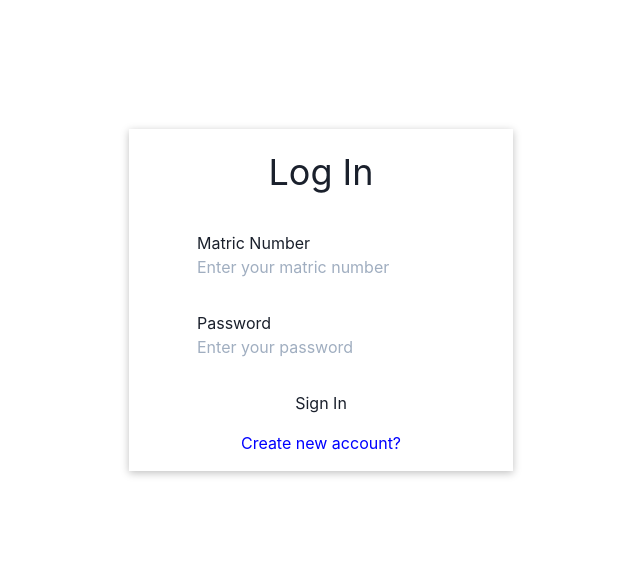
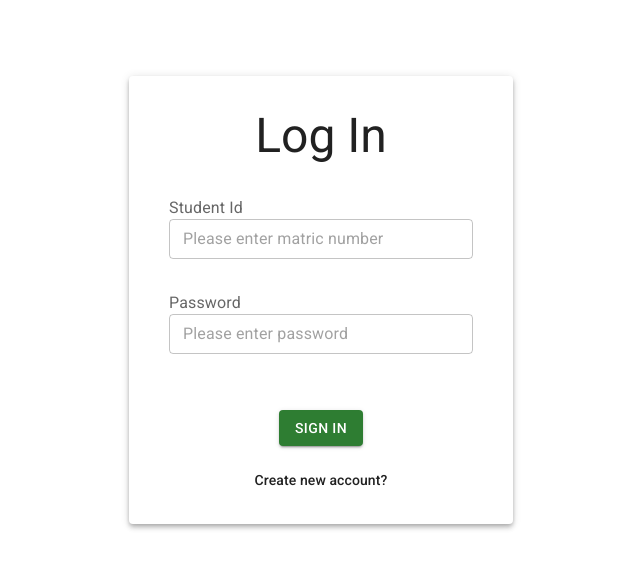
Before and after one commit to demolaemrick/course-registration-system, a React (Create React App) app in the folder client/: page /login in a window 1280 px wide. Shown: the top 568 px of the page, without its empty margins (319-959 px from the left). Built offline with nearby package versions, Linux system fonts and the light colour scheme; no server answers.

Commit message:
Update Login component

```diff
--- a/client/src/components/pages/Login.tsx
+++ b/client/src/components/pages/Login.tsx
@@ -1,13 +1,15 @@
-import { useRef } from "react";
+import { useRef, FormEvent } from "react";
+
 import {
-  Center,
+  Paper,
   FormControl,
   FormLabel,
-  Input,
-  VStack,
+  OutlinedInput,
+  Box,
   Button,
-  Text,
-} from "@chakra-ui/react";
+  Typography,
+} from "@mui/material";
+
 import { useDispatch, useSelector } from "react-redux";
 import { Link } from "react-router-dom";
 import { useHistory } from "react-router-dom";
@@ -15,10 +17,9 @@ import { useHistory } from "react-router-dom";
 import { login } from "../../store/user/user-actions";
 import { RootState } from "../../store";
 
-import Card from "../UI/Card/Card";
 import FormErrorMessage from "../UI/FormErrorMessage";
 
-const Auth = () => {
+const Login = () => {
   const { loginValidationError: validationError, authError } = useSelector(
     (state: RootState) => state.userReducer
   );
@@ -29,7 +30,8 @@ const Auth = () => {
   const dispatch = useDispatch();
   const history = useHistory();
 
-  const handleSubmit = () => {
+  const handleSubmit = (e: FormEvent) => {
+    e.preventDefault();
     const enteredMatricNo = matricNoRef.current!.value;
     const enteredPassword = passwordRef.current!.value;
 
@@ -37,57 +39,75 @@ const Auth = () => {
       matricNo: enteredMatricNo,
       password: enteredPassword,
     };
-
     dispatch(login(credentials, history));
   };
 
   return (
-    <Center h="600">
-      <Card width="30%">
-        <VStack spacing={4}>
-          <Text fontSize="4xl">Log In</Text>
-          <Text fontSize="lg" color="red.500">
+    <Box
+      component="form"
+      sx={{
+        display: "flex",
+        justifyContent: "center",
+        alignItems: "center",
+        minHeight: "600px",
+      }}
+      noValidate
+      autoComplete="off"
+      onSubmit={handleSubmit}
+    >
+      <Paper
+        elevation={4}
+        sx={{
+          display: "flex",
+          flexDirection: "column",
+          alignItems: "center",
+          p: 4,
+          minWidth: "30%",
+        }}
+      >
+        <Typography variant="h3" mb={2}>
+          Log In
+        </Typography>
+        <Typography variant="subtitle1" color="error" mb={2}>
           {authError}
-          </Text>
-          <FormControl id="matricNo">
-            <FormLabel>Matric Number</FormLabel>
-            <Input
+        </Typography>
+        <FormControl sx={{ width: "95%", mb: 2 }} size="small">
+          <FormLabel htmlFor="matricNo">Student Id</FormLabel>
+          <OutlinedInput
+            id="matricNo"
+            placeholder="Please enter matric number"
             type="text"
-              focusBorderColor="teal.200"
-              placeholder="Enter your matric number"
-              size="sm"
-              ref={matricNoRef}
-              isInvalid={!!validationError?.matricNo}
+            inputRef={matricNoRef}
+            error={!!validationError?.matricNo}
           />
           <FormErrorMessage>{validationError?.matricNo}</FormErrorMessage>
         </FormControl>
-          <FormControl id="password">
-            <FormLabel>Password</FormLabel>
-            <Input
+
+        <FormControl sx={{ width: "95%", mb: 2 }} size="small">
+          <FormLabel htmlFor="password">Password</FormLabel>
+          <OutlinedInput
+            id="password"
+            placeholder="Please enter password"
             type="password"
-              focusBorderColor="teal.200"
-              placeholder="Enter your password"
-              size="sm"
-              ref={passwordRef}
-              isInvalid={!!validationError?.password}
+            inputRef={passwordRef}
+            error={!!validationError?.password}
           />
           <FormErrorMessage>{validationError?.password}</FormErrorMessage>
         </FormControl>
         <Button
+          variant="contained"
+          sx={{ my: 3 }}
+          color="success"
           onClick={handleSubmit}
-            mt={4}
-            colorScheme="teal"
-            type="submit"
         >
           Sign In
         </Button>
         <Link to="/register">
-            <p style={{ color: "blue" }}>Create new account?</p>
+          <Typography variant="subtitle2">Create new account?</Typography>
         </Link>
-        </VStack>
-      </Card>
-    </Center>
+      </Paper>
+    </Box>
   );
 };
 
-export default Auth;
+export default Login;
```
Lines whose indentation alone changed are shown as unchanged.
